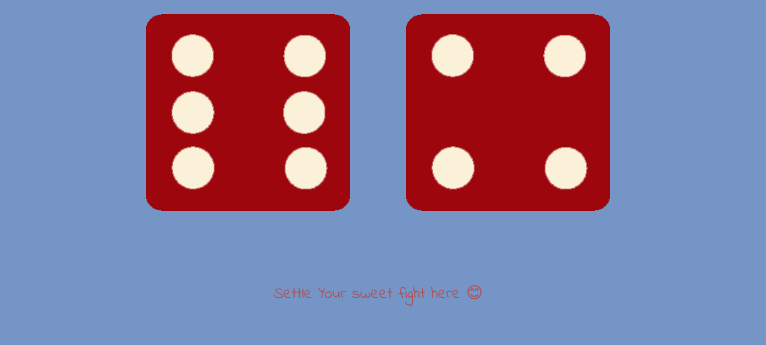
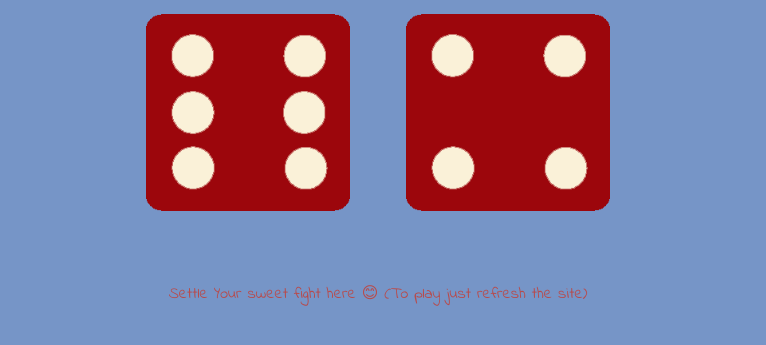
Before and after one commit to sonalrajsr/dice_game, a plain HTML site: page index.html in a window 1280 px wide. Shown: the part 321-666 px from the top of the page, without its empty margins (262-1028 px from the left). Drawn offline with Linux system fonts and the light colour scheme.

Commit message:
index.html

```diff
--- a/index.html
+++ b/index.html
@@ -29,5 +29,6 @@
 
   <footer>
     Settle Your sweet fight here 😊
+    (To play just refresh the site)
   </footer>
 </html>
```
